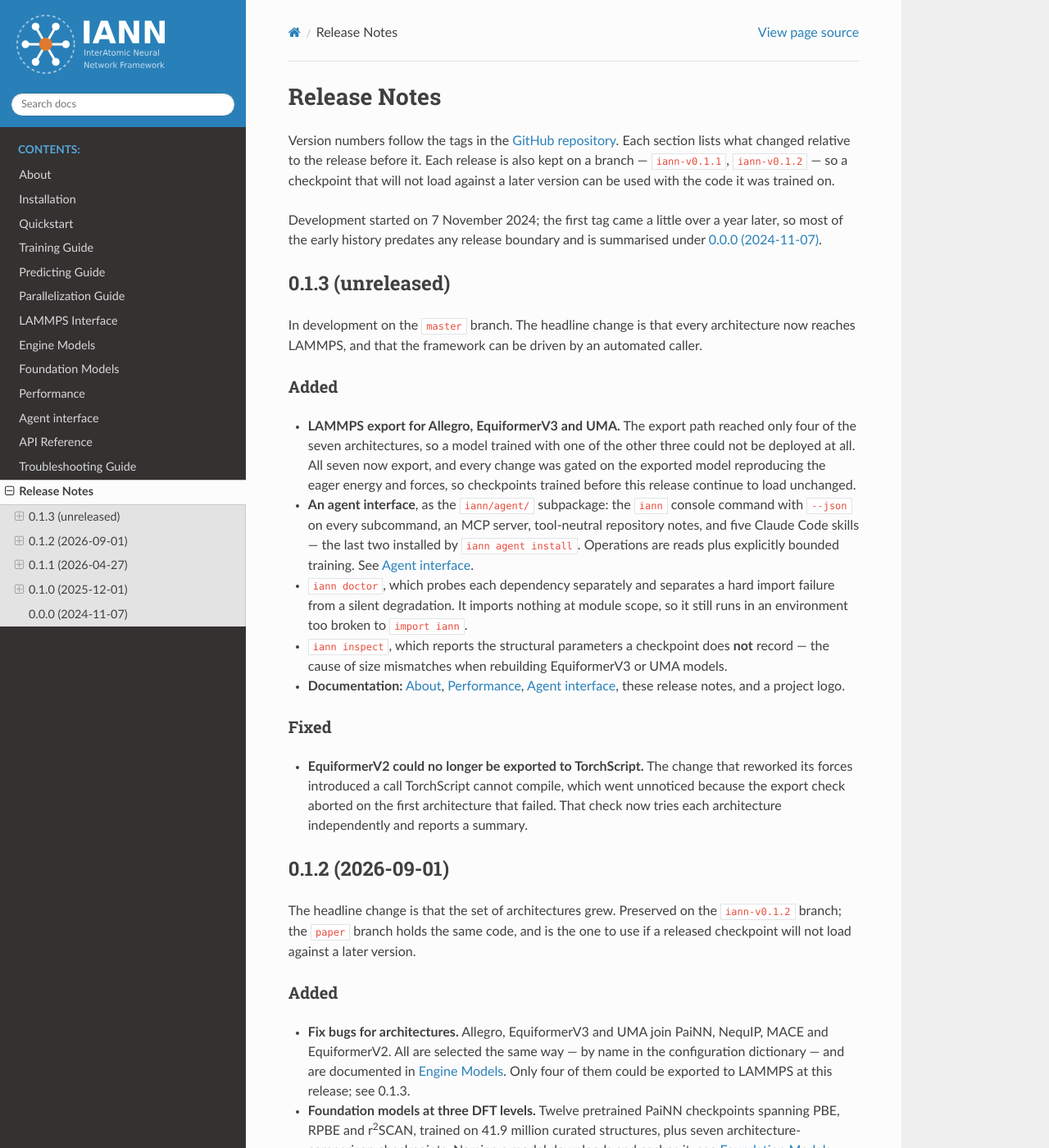
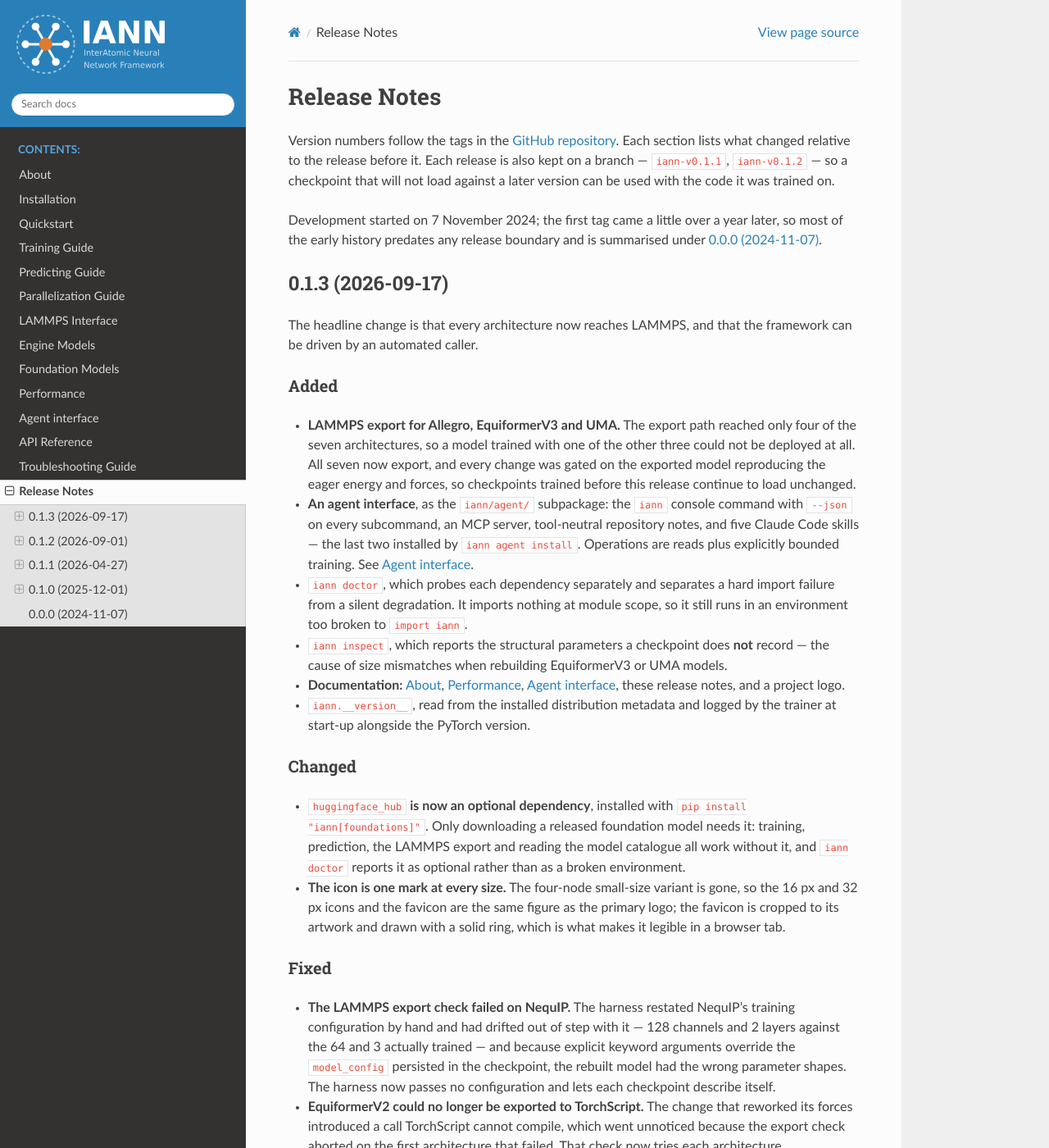
Before and after one commit to changzhiai/IANN, a Sphinx documentation site: the page built from docs/source/release_notes.rst, in a window 1280 px wide and 1400 px high. Shown: the whole window at 82% size. Built offline with Sphinx 7.4.7 and the Read the Docs theme 3.1.0, drawn with Linux system fonts in a browser that asks for light colours.

Commit message:
Update citation details and release notes for version 0.1.3

```diff
--- a/docs/source/release_notes.rst
+++ b/docs/source/release_notes.rst
@@ -13,12 +13,11 @@ summarised under :ref:`0.0.0 (2024-11-07) <release-0.0.0>`.
 
 .. _release-0.1.3:
 
-0.1.3 (unreleased)
+0.1.3 (2026-09-17)
 ------------------
 
-In development on the ``master`` branch. The headline change is that every
-architecture now reaches LAMMPS, and that the framework can be driven by an
-automated caller.
+The headline change is that every architecture now reaches LAMMPS, and that the
+framework can be driven by an automated caller.
 
 Added
 ~~~~~
@@ -42,10 +41,31 @@ Added
   UMA models.
 * **Documentation:** :doc:`about`, :doc:`performance`, :doc:`agents`, these
   release notes, and a project logo.
+* ``iann.__version__``, read from the installed distribution metadata and logged
+  by the trainer at start-up alongside the PyTorch version.
+
+Changed
+~~~~~~~
+
+* ``huggingface_hub`` **is now an optional dependency**, installed with
+  ``pip install "iann[foundations]"``. Only downloading a released foundation
+  model needs it: training, prediction, the LAMMPS export and reading the model
+  catalogue all work without it, and ``iann doctor`` reports it as optional
+  rather than as a broken environment.
+* **The icon is one mark at every size.** The four-node small-size variant is
+  gone, so the 16 px and 32 px icons and the favicon are the same figure as the
+  primary logo; the favicon is cropped to its artwork and drawn with a solid
+  ring, which is what makes it legible in a browser tab.
 
 Fixed
 ~~~~~
 
+* **The LAMMPS export check failed on NequIP.** The harness restated NequIP's
+  training configuration by hand and had drifted out of step with it --- 128
+  channels and 2 layers against the 64 and 3 actually trained --- and because
+  explicit keyword arguments override the ``model_config`` persisted in the
+  checkpoint, the rebuilt model had the wrong parameter shapes. The harness now
+  passes no configuration and lets each checkpoint describe itself.
 * **EquiformerV2 could no longer be exported to TorchScript.** The change that
   reworked its forces introduced a call TorchScript cannot compile, which went
   unnoticed because the export check aborted on the first architecture that
```
Also changed, not shown: 1 other file.
